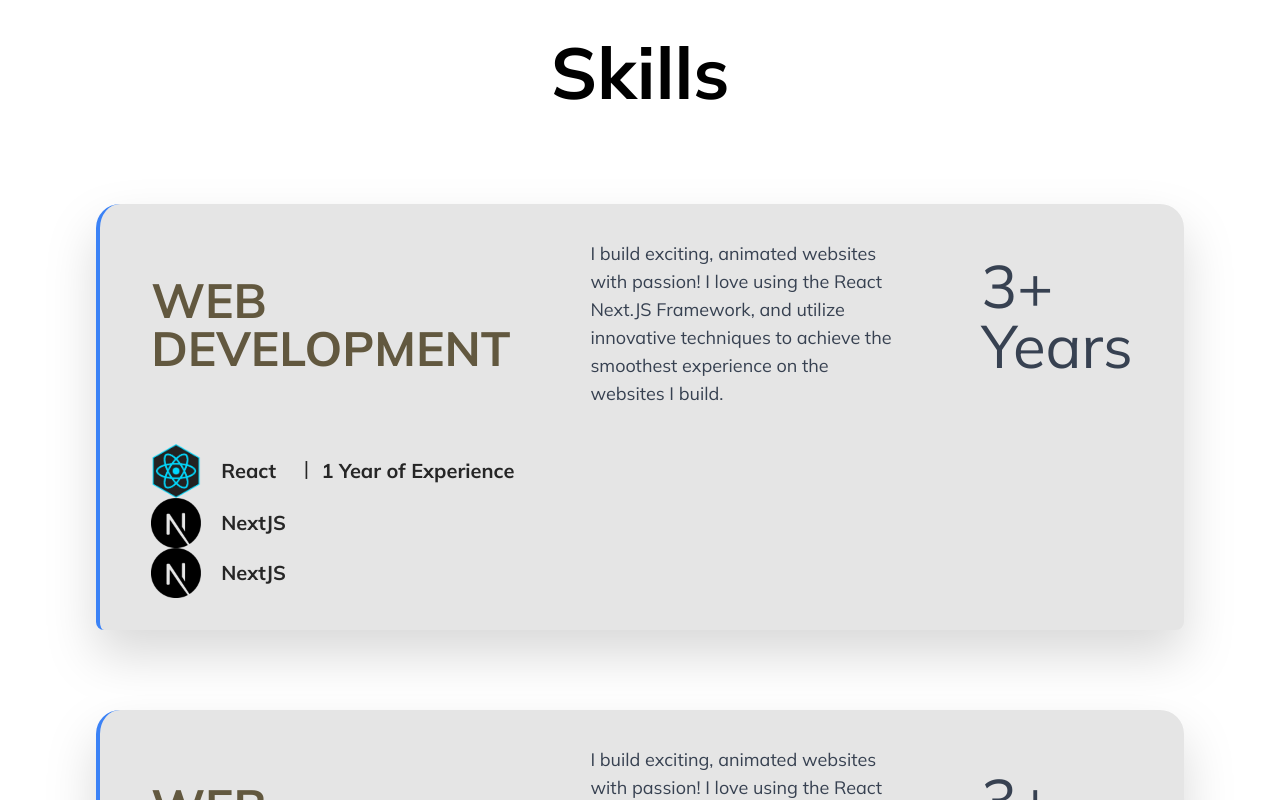
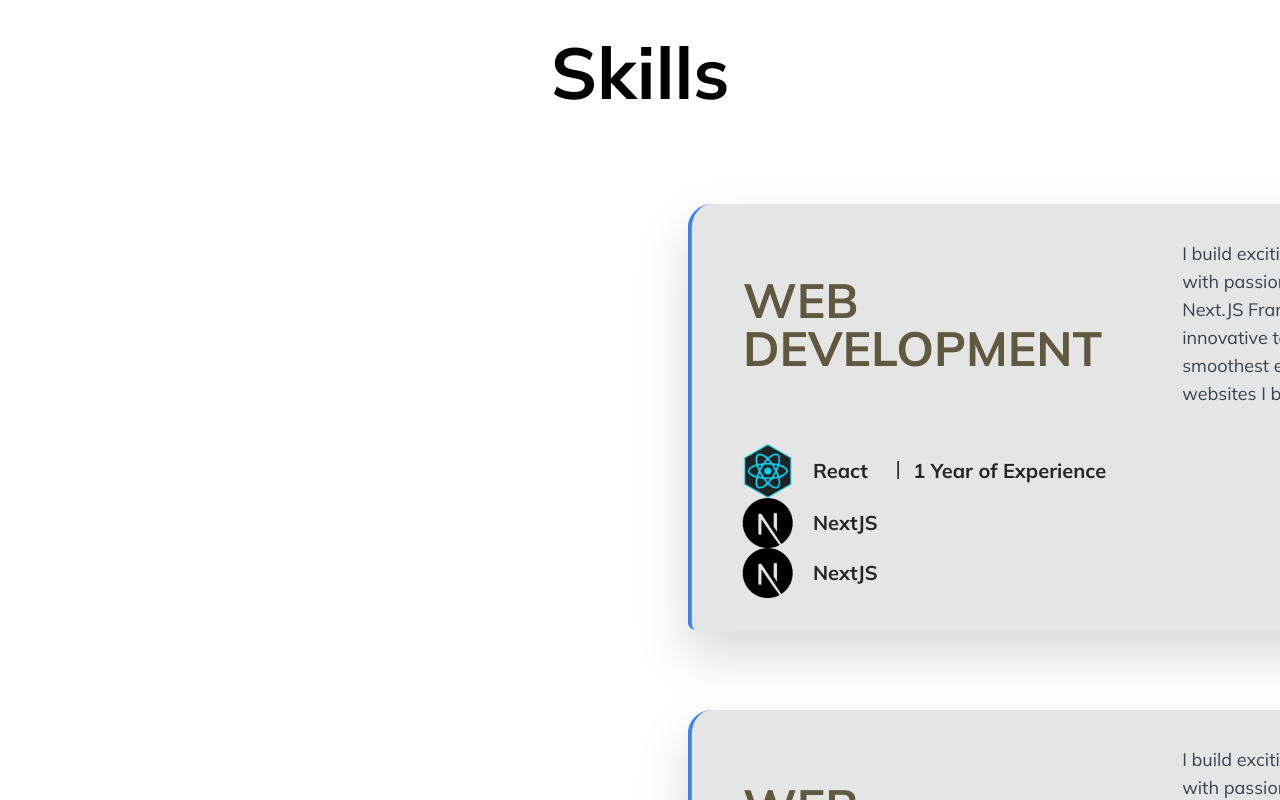
Before and after one commit to tyhh00/Portfoilio-2024, a Next.js app: page / in a window 1280 px wide. Shown: the part 2860-3660 px from the top of the page. Built offline with nearby package versions, Linux system fonts and the light colour scheme; a web font is replaced by a local one.

Commit message:
skills edit

```diff
--- a/components/ui/sticky-scroll-reveal.tsx
+++ b/components/ui/sticky-scroll-reveal.tsx
@@ -1,6 +1,6 @@
 "use client";
 import React, { useRef } from "react";
-import { useMotionValueEvent, useScroll } from "framer-motion";
+import { useMotionValueEvent, useScroll, useSpring, useTransform } from "framer-motion";
 import { motion } from "framer-motion";
 import { cn } from "@/utils/cn";
 import Image from "next/image";
@@ -23,8 +23,8 @@ export const StickyScroll = ({
   const [activeCard, setActiveCard] = React.useState(0);
   const ref = useRef<any>(null);
   const { scrollYProgress } = useScroll({
-    container: ref,
-    offset: ["start start", "end start"],
+    target: ref,
+    offset: ["start start", "end end"],
   });
 
   useMotionValueEvent(scrollYProgress, "change", (latest) => {
@@ -32,16 +32,24 @@ export const StickyScroll = ({
 
   });
 
+  const springConfig = { stiffness: 300, damping: 30, bounce: 100 };
+
+  const translateX = useSpring(
+    useTransform(scrollYProgress, [0.1, 0.55], [0, 600]),
+    springConfig
+  );
 
   return (
     <motion.div
-
-      className="h-[100vh] overflow-y-auto flex justify-center relative  rounded-md scroll-m-0 no-scrollbar pt-12 "
+      style={{
+        translateX,
+      }}
+      className="min-h-[100vh] flex justify-center relative rounded-md pt-12 pb-[300vh]"
       ref={ref}
     >
       <div className="space-y-20" >
 
-        <div className="  border-blue-500 border-l-4 rounded-t-3xl rounded-b-lg  bg-neutral-200 drop-shadow-2xl min-h-[30vh] my-8 w-[85vw]">
+        <div className=" border-blue-500 border-l-4 rounded-t-3xl rounded-b-lg  bg-neutral-200 drop-shadow-2xl min-h-[30vh] my-8 w-[85vw]">
           <div className="space-y-10 lg:space-y-0 lg:flex items-center md:gap-10 lg:gap-20 ml-[4vw] mr-[4vw]">
 
             <div className="lg:h-[30vh] flex items-center">
```
